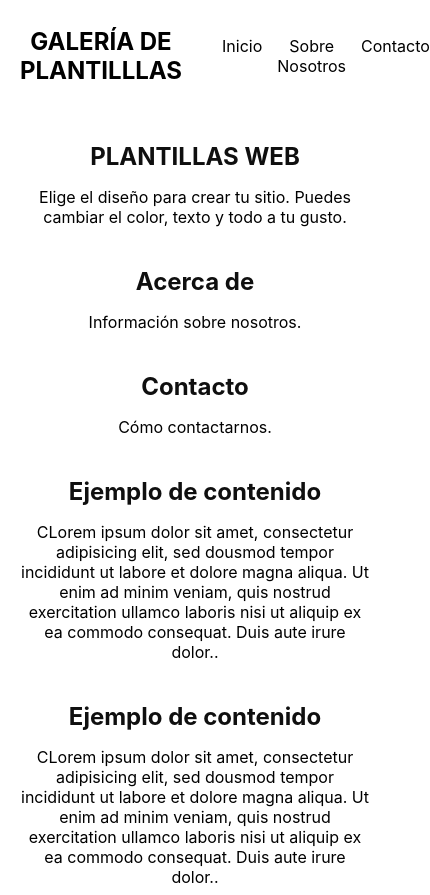
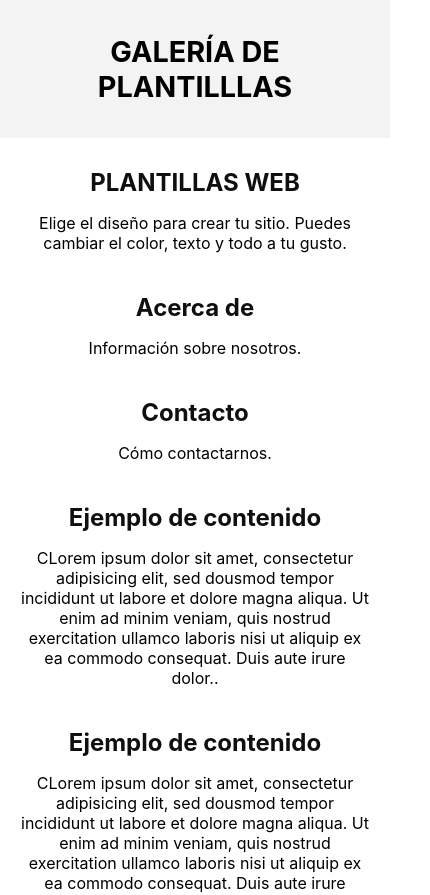
Before and after one commit to anrivers/galeria-de-plantillas, a React (Create React App) app: page / in a window 390 px wide. Shown: the top 895 px of the page, 430 px wide, since content can reach past the window. Built offline with nearby package versions, Linux system fonts and the light colour scheme.

Commit message:
Se modificó el archivo Header.css, agregando que este sea responsivo

```diff
--- a/src/components/Header.css
+++ b/src/components/Header.css
@@ -1,28 +1,25 @@
 .header {
-    background-color: #ffffff;
-    padding: 20px;
-    color: white;
-  }
-
-  .navbar {
+  background-color: #f3f3f3;
+  color: rgb(0, 0, 0);
+  padding: 10px 20px;
   display: flex;
   justify-content: space-between;
   align-items: center;
+  flex-wrap: wrap;
+  max-width:100%;
 }
 
-  .logo h1 {
-    margin: 0;
-    color: rgb(0, 0, 0);
+.logo {
+  font-size: 1.2rem;
 }
 
-  .nav-links {
+.nav-links ul{
   list-style: none;
   display: flex;
-    gap: 15px;
-  }
-
-  .nav-links li {
-    margin: 0;
+  gap: 20px;
+  padding: 0px;
+  margin: 0px;
+  font-size: 25px;
 }
 
 .nav-links a {
@@ -31,5 +28,45 @@
 }
 
 .nav-links a:hover {
-    text-decoration: underline;
+  color: rgb(255, 255, 255);
+  background-color: rgb(0, 0, 0);
+  padding: 5px;
+  border-radius: 4px;
+  text-shadow: 2px 2px 5px rgba(0, 0, 0, 0.3);
+  transition: all 0.3s ease;
 }
+
+.menu-toggle {
+  display: none;
+  background: none;
+  border: none;
+  color: rgb(0, 0, 0);
+  font-size: 1.5rem;
+  cursor: pointer;
+}
+
+@media (max-width: 1000px) {
+  .nav-links {
+    flex-direction: column;
+    font-size: 25px;
+    display: none;
+    padding: 10px 0;
+  }
+
+  .nav-links.active {
+    display: flex;
+    flex-direction: column;
+  }
+
+  .menu-toggle {
+    display: block;
+    margin-top: 10px;
+  }
+  .nav-links.active ul{
+    display: block;
+  }
+  .header {
+    flex-direction: column;
+    align-items: center;
+  }
+}
```
Lines whose indentation alone changed are shown as unchanged.
